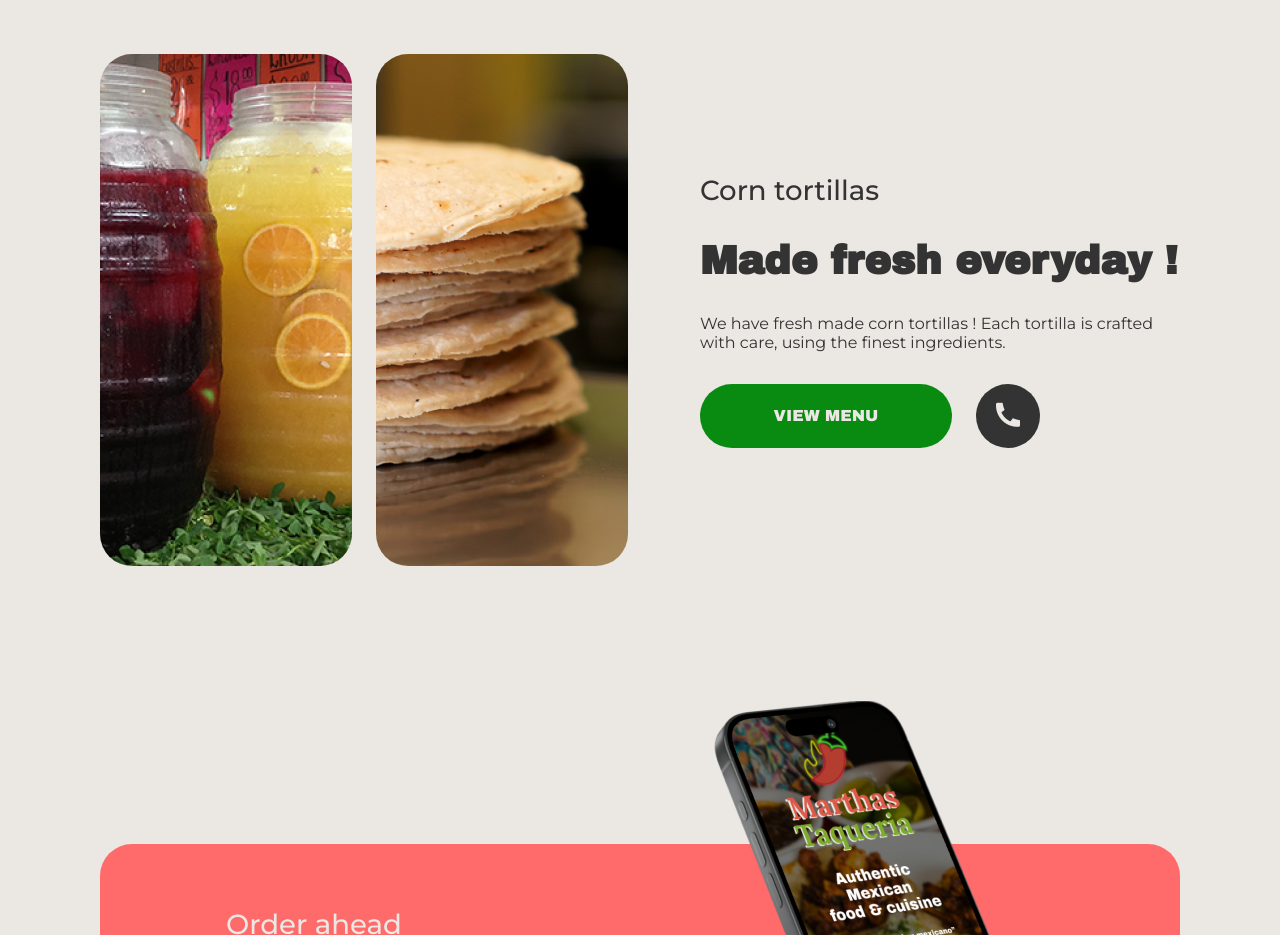
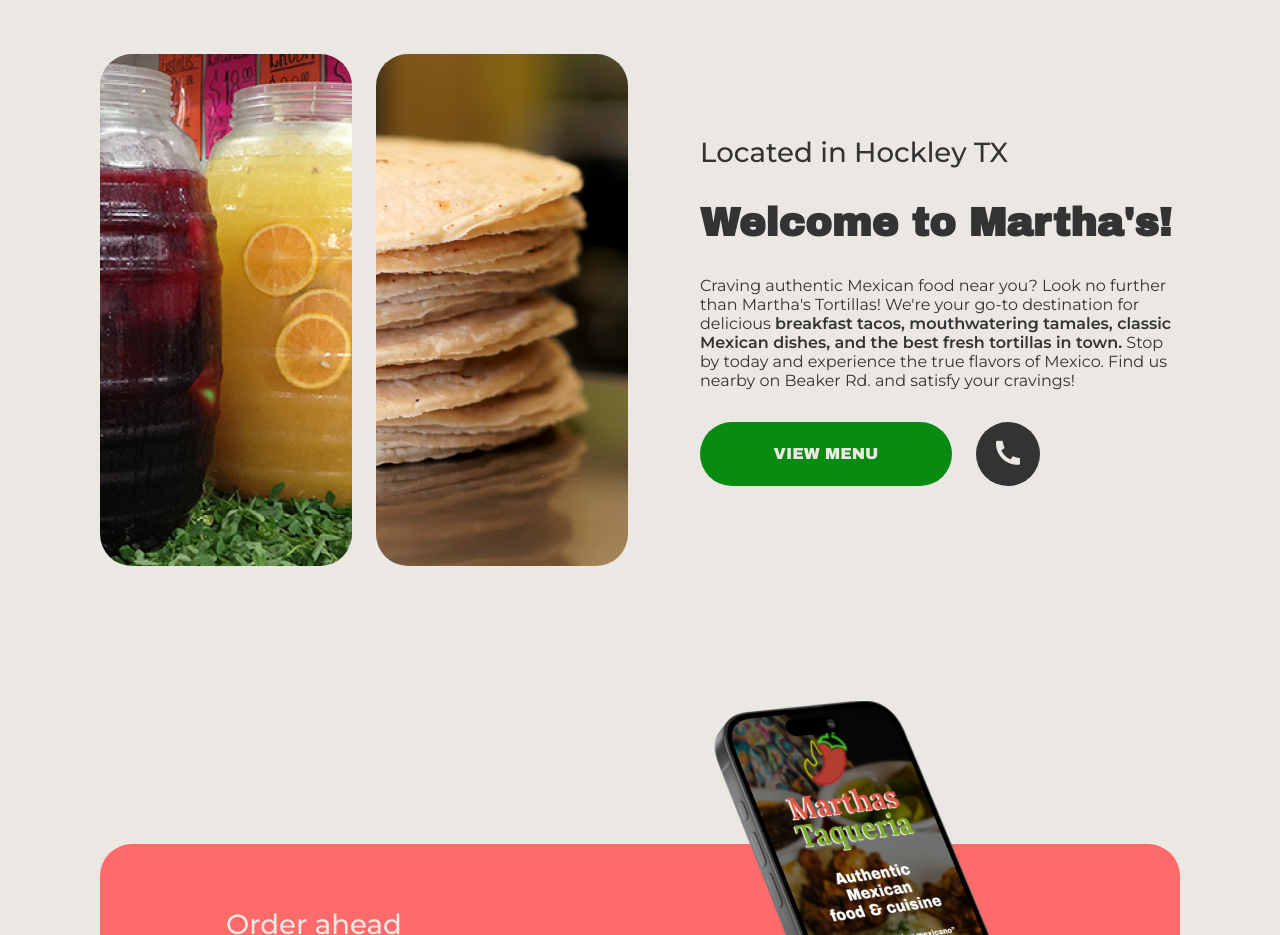
Before and after one commit to Rafael-Sifuentes/Marthas-tortillas, a plain HTML site: page index.html in a window 1280 px wide. Shown: the part 1620-2555 px from the top of the page. Drawn offline with nearby package versions, Linux system fonts and the light colour scheme; some packages are replaced by stand-ins of ours.

Commit message:
commit__4
Updated the info section description to be more SEO friendly and added meta and keyword descriptions to the head.

```diff
--- a/assets/styles.css
+++ b/assets/styles.css
@@ -527,14 +527,14 @@
 .info-frame-one{
     gap: var(--mar-3);
     justify-content: center;
-    text-align: center;
+    /* text-align: center; */
 }
 
 .info-buttons-container{
     display: flex;
-    flex-direction: column;
-    align-self: center;
-    align-items: center;
+    /* flex-direction: column; */
+    /* align-self: center;
+    align-items: center; */
     gap: var(--gap-2);
 }
 
--- a/index.html
+++ b/index.html
@@ -26,7 +26,7 @@
             "longitude": "-95.79774"
           },
           "url": "https://www.marthastortillas.com",
-          "telephone": "2815478543",
+          "telephone": "+12815478543",
           "openingHoursSpecification": {
             "@type": "OpeningHoursSpecification",
             "dayOfWeek": [
@@ -48,14 +48,14 @@
               "@type": "OrderAction",
               "target": [
                 "https://www.ubereats.com/store/marthas-taqueria/lqVLEDzOWLOkc3gFXcLGfQ?diningMode=PICKUP&ps=1&sc=SEARCH_SUGGESTION",
-                "'https://www.doordash.com/store/martha%E2%80%99s-tortillas-hockley-24861321/",
+                "https://www.doordash.com/store/martha%E2%80%99s-tortillas-hockley-24861321/"
               ]
             },
             {
               "@type": "ReserveAction",
               "target": {
                 "@type": "EntryPoint",
-                "urlTemplate": "tel:2815478543"
+                "urlTemplate": "tel:+12815478543"
               }
             }
           ]
@@ -70,8 +70,8 @@
     <!-- COMPONENT CSS -->
     <link rel="stylesheet" href="assets/styles.css">
     <title>Martha's Tortillas | Hockley Tx</title>
-    <meta name="description" content="">
-    <meta title="keywords" content="">
+    <meta name="description" content="Authentic Mexican food near you. We're your go-to destination for delicious breakfast tacos, mouthwatering tamales, classic Mexican dishes, and the best fresh tortillas in town. Stop by today and experience the true flavors of Mexico. Find us nearby on Beaker Rd. and satisfy your cravings!">
+    <meta title="keywords" content="Breakfast tacos, Tamales, Mexican food, Mexican restaurant, Tacos, Taqueria">
     <script src="https://maps.googleapis.com/maps/api/js?key=AIzaSyBQEBkvJzJBIl3qhWivrIAdkpjuGhgLpjs&callback=initMap" async defer></script>
 </head>
 <!-- Google tag (gtag.js) -->
@@ -193,9 +193,11 @@
                 </div>
 
                 <div class="info-frame-one flex-column">
-                    <h4 class="section-subtitle info-subtitle">Corn tortillas</h4>
-                    <h2 class="section-title info-title">Made fresh everyday !</h2>
-                    <p class="p-text">We have fresh made corn tortillas ! Each tortilla is crafted with care, using the finest ingredients.</p>
+                    <h4 class="section-subtitle info-subtitle">Located in Hockley TX</h4>
+                    <h2 class="section-title info-title">Welcome to Martha's!</h2>
+                    <p class="p-text">
+                        Craving authentic Mexican food near you? Look no further than Martha's Tortillas! We're your go-to destination for delicious <b>breakfast tacos, mouthwatering tamales, classic Mexican dishes, and the best fresh tortillas in town.</b> Stop by today and experience the true flavors of Mexico. Find us nearby on Beaker Rd. and satisfy your cravings!
+                    </p>
 
                     <div class="info-buttons-container">
                         <button onclick="scrollToSection('menu')" class="button-fill info-button-fill"><p>VIEW MENU</p></button>
```
